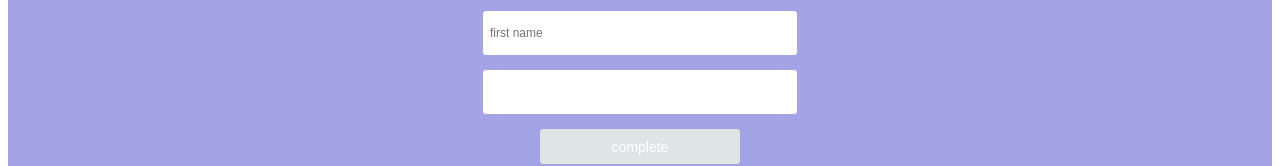
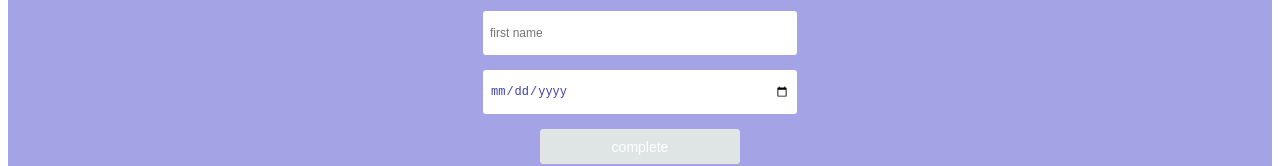
Before and after one commit to HangaWilfried/birth-vue3, a Vue app: page / in a window 1280 px wide. Shown: the part 350-516 px from the top of the page. Built offline with nearby package versions, Linux system fonts and the light colour scheme.

Commit message:
to rename my component

```diff
--- a/src/components/Form.vue
+++ b/src/components/Form.vue
@@ -2,7 +2,7 @@
     <div>
         <input type="text" placeholder="last name" v-model="lastname">
         <input type="text" placeholder="first name" v-model="firstname">
-        <input type="type" v-model="fullbirth">
+        <input type="date" v-model="fullbirth">
         <button @click.prevent="saveBirthInfo">complete</button>
     </div>
 </template>
```
